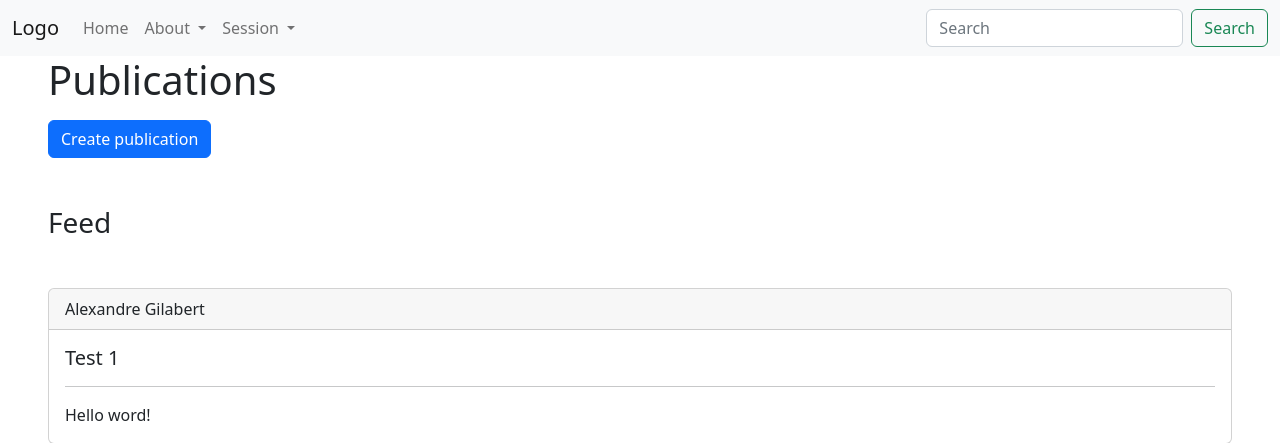
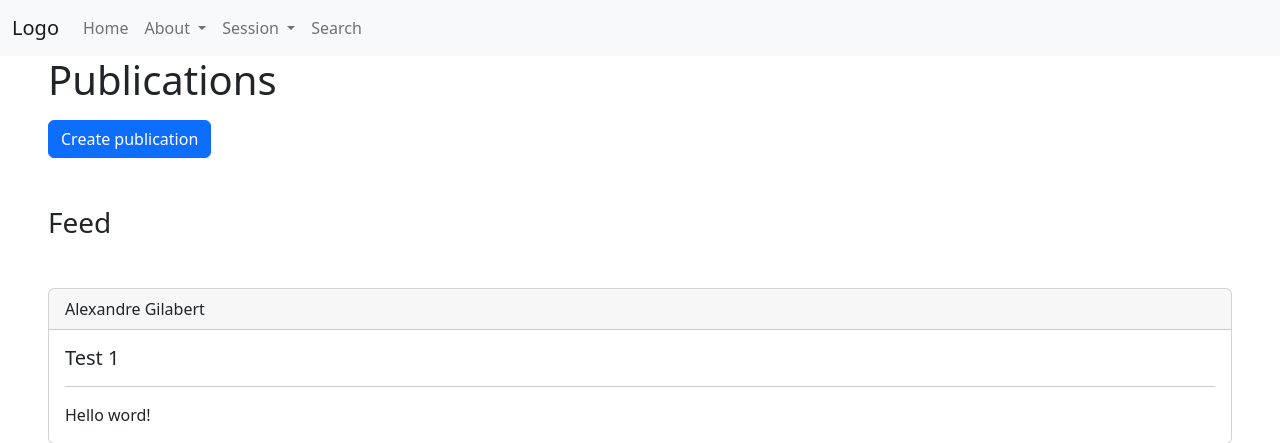
Before and after one commit to mkachi78/Entrega1, a Django app: page /index/ in a window 1280 px wide. Shown: the top 443 px of the page. Run offline with Django 4.2, Linux system fonts and the light colour scheme; data comes from the database, SQL or seed files in the repository.

Commit message:
Add link to search page

```diff
--- a/ProyectoFinal/templates/index.html
+++ b/ProyectoFinal/templates/index.html
@@ -59,10 +59,15 @@
                                     <li><a class="dropdown-item disabled" href="#">Log In</a></li>
                                 </ul>
                             </li>
+                            <li class="nav-item">
+                                <a class="nav-link " aria-current="page" href="{% url 'search' %}">Search</a>
+                            </li>
                         </ul>
+                        <!--
                         <form class="d-flex" role="search">
                             <input class="form-control me-2" type="search" placeholder="Search" aria-label="Search">
                             <button class="btn btn-outline-success" type="submit">Search</button>
+                            -->
                         </form>
                     </div>
                 </div>
```
